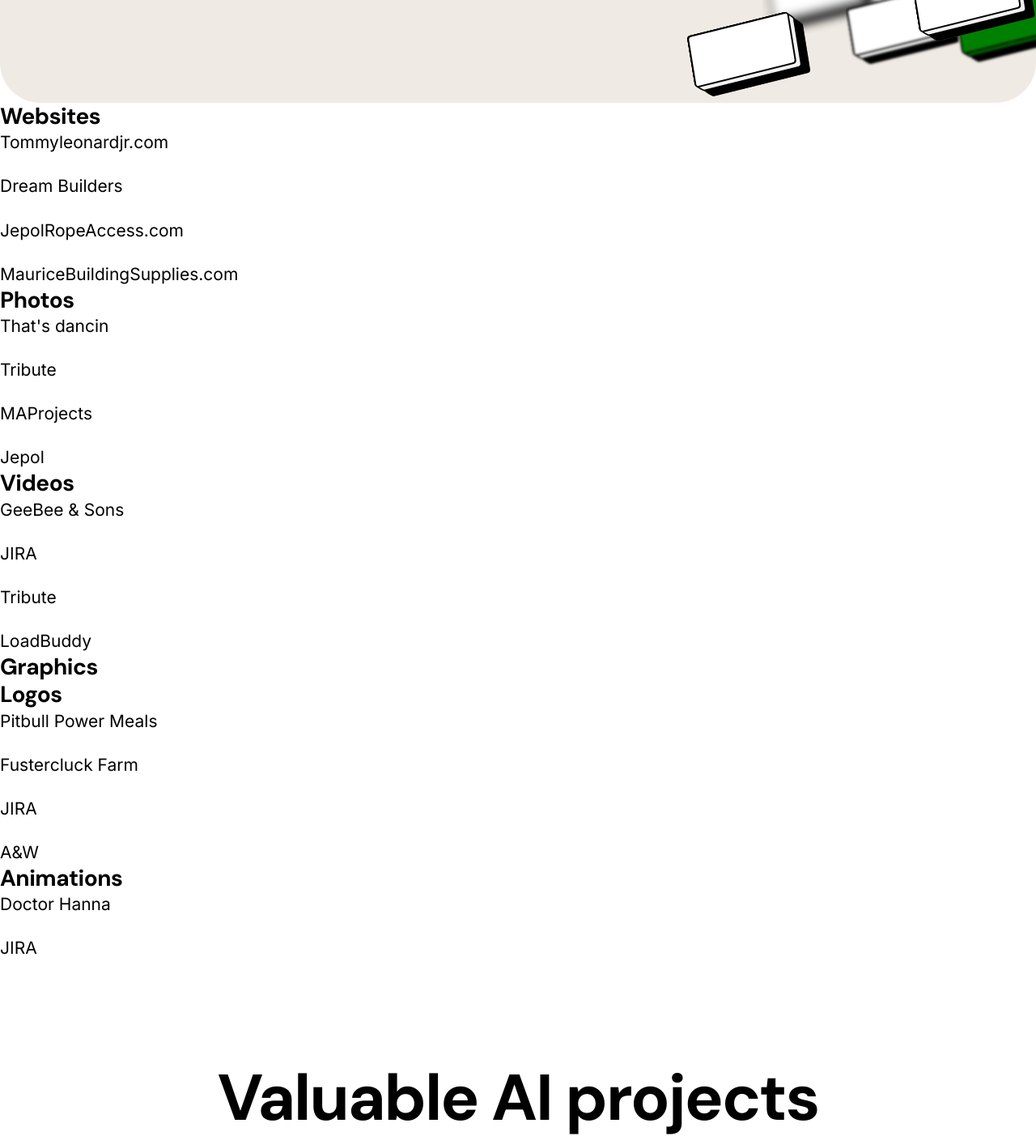
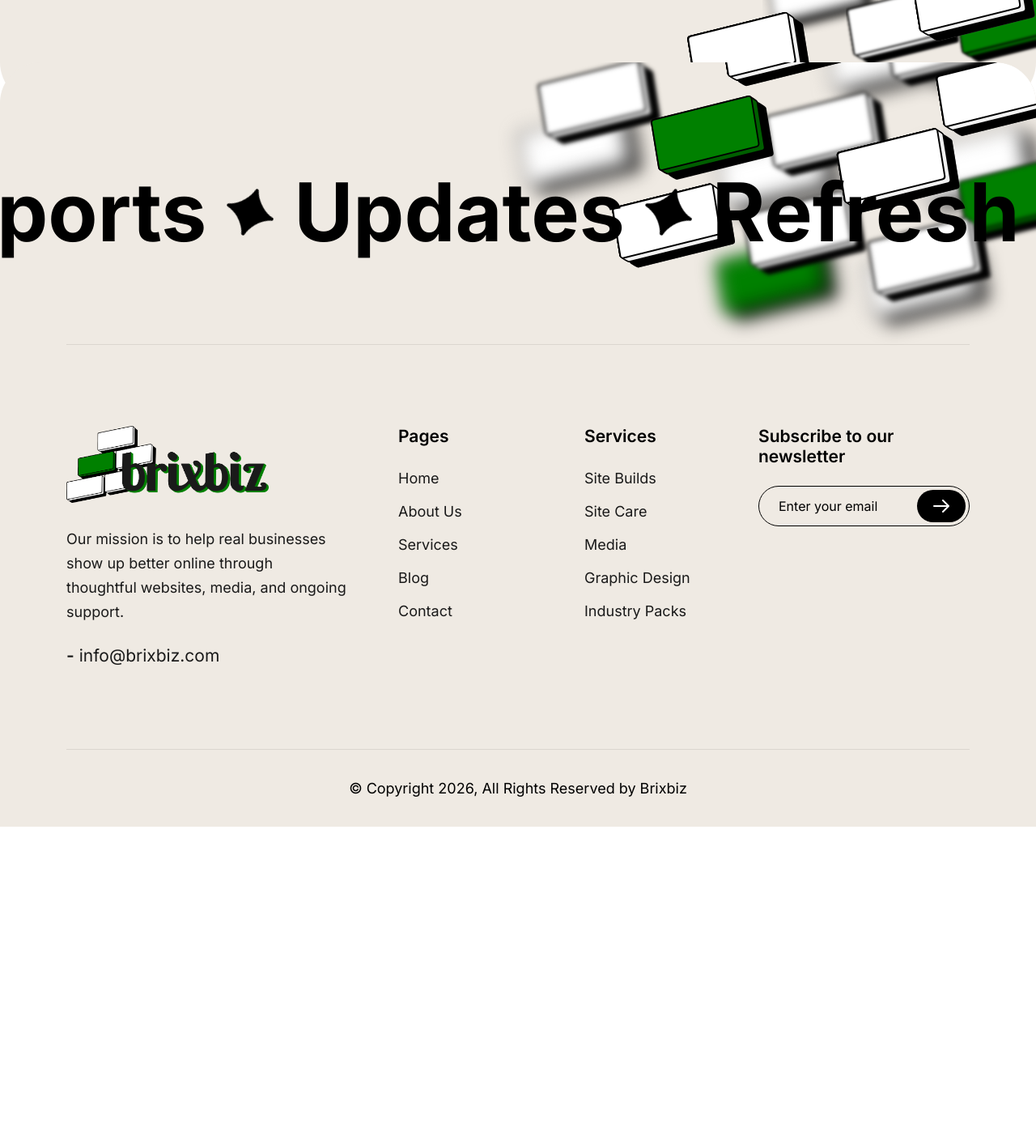
Before and after one commit to CodeNode21/bxb_3.0, a Next.js app: page /portfolio in a window 1280 px wide. Shown: the part 380-1783 px from the top of the page at 81% size. After the commit the page ends 1401 px from the top, so only its background shows below. Built offline with nearby package versions, Linux system fonts and the light colour scheme; a web font is replaced by a local one.

Commit message:
commented out portfolio

```diff
--- a/src/components/portfolio/index.tsx
+++ b/src/components/portfolio/index.tsx
@@ -11,7 +11,7 @@
       <div id="smooth-wrapper">
         <div id="smooth-content">
           <Breacrumb title="Our Portfolio" page="Our Portfolio" />
-          <div>
+          {/* <div>
             <h3>Websites</h3>
             <p>Tommyleonardjr.com</p>
             <p>Dream Builders</p>
@@ -46,7 +46,7 @@
             <h3>Animations</h3>
             <p>Doctor Hanna</p>
             <p>JIRA</p>
-          </div>
+          </div> */}
 
           {/* list of clients */}
           {/* <div>
@@ -112,7 +112,7 @@
             </div>
           </div> */}
 
-          <PortfolioArea />
+          {/* <PortfolioArea /> */}
           <FooterOne />
         </div>
       </div>
```
